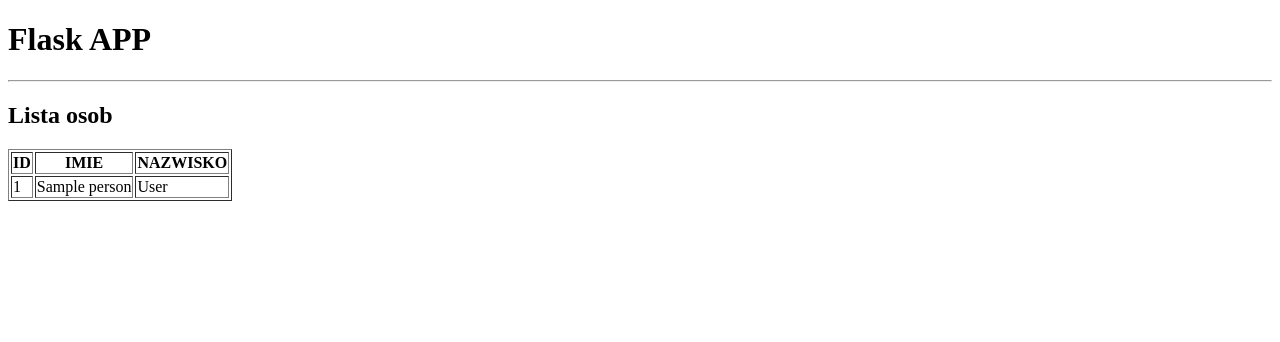
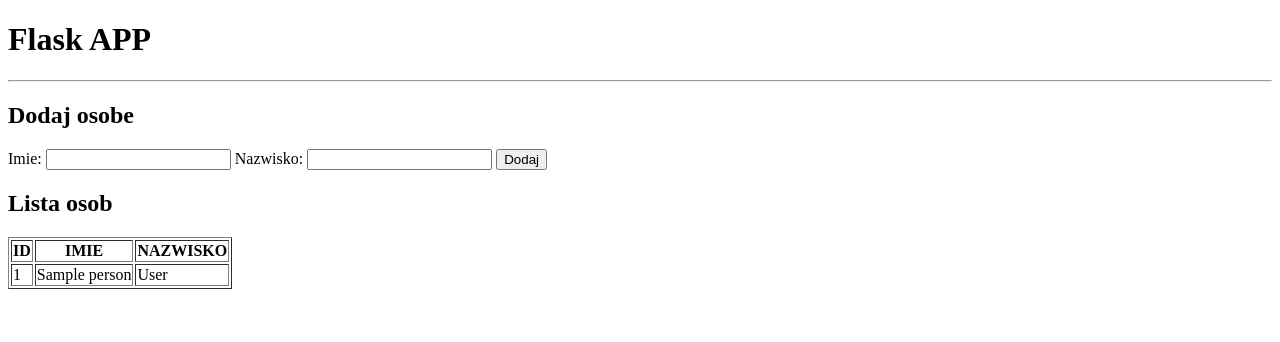
Before and after one commit to ReFZero/Sandbox-Flask-CRUD, a Flask app: page / in a window 1280 px wide. Shown: the top 342 px of the page. Run offline with Flask 3, Linux system fonts and the light colour scheme; tables that the repository leaves empty hold one stand-in row (values such as "Sample post").

Commit message:
Dodano mozliwosc dodawania osob do bazy danych poprzez formularz HTML

```diff
--- a/flask_app/routes.py
+++ b/flask_app/routes.py
@@ -1,12 +1,23 @@
-from flask import Blueprint, request, jsonify, render_template
+from flask import Blueprint, request, jsonify, render_template, redirect, url_for
 from .models import Person
 from . import db
 
 main = Blueprint('main', __name__)
 
 
-@main.route('/')
+@main.route('/', methods = ['GET', 'POST'])
 def index():
+    if request.method == "POST" :
+        name = request.form.get('name')
+        surname = request.form.get('surname')
+
+        if name and surname:
+            person = Person(name=name, surname=surname)
+            db.session.add(person)
+            db.session.commit()
+
+            return redirect(url_for("main.index"))  # Powoduje odswiezenie strony
+
     persons = Person.query.all()
     return render_template("index.html", persons=persons)
 
--- a/flask_app/template/index.html
+++ b/flask_app/template/index.html
@@ -1,5 +1,17 @@
 {% extends "base.html" %}
 {% block content %}
+<h2> Dodaj osobe </h2>
+<form method="POST">
+    <label for = "name" > Imie: </label>
+    <input type ="text" id = "name" name="name" required>
+
+    <label for = "surname"  > Nazwisko: </label>
+    <input type ="text" id = "surname" name = "surname" required>
+
+    <button type ="submit"> Dodaj </button>
+</form>
+
+
 <h2>Lista osob</h2>
 <table border="1">
     <tr>
```
